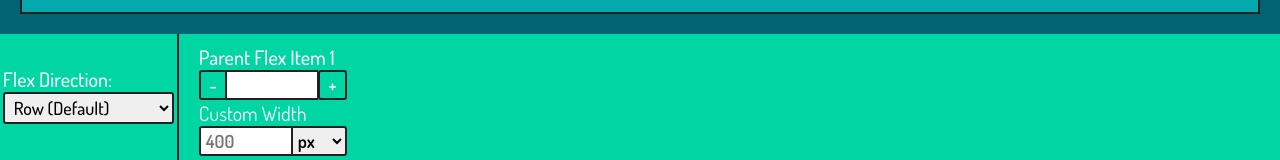
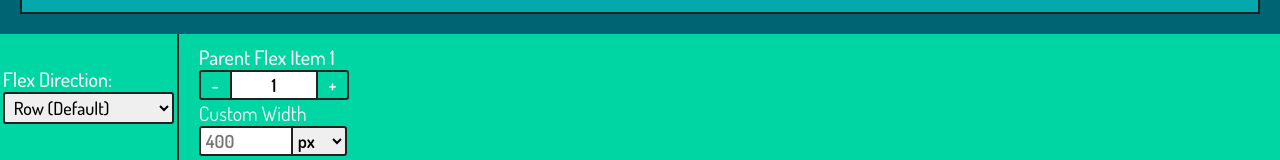
Before and after one commit to rabbitwerks/flexbox-util-playground, a Vue app: page /#/playground in a window 1280 px wide. Shown: the part 466-626 px from the top of the page. Built offline with nearby package versions, Linux system fonts and the light colour scheme.

Commit message:
renamed - flex-amount-group cmps and worked on refactor, set up 2way prop binding :sparkles:

```diff
--- a/src/components/playground/control-panel/flex-panel/CP__FlexInputPanel.vue
+++ b/src/components/playground/control-panel/flex-panel/CP__FlexInputPanel.vue
@@ -58,4 +58,7 @@ export default {
 .flex-input-panel {
   padding: .5rem 1rem;
 }
+.flex-item-group {
+  width: 7.5rem;
+}
 </style>
--- a/src/components/playground/control-panel/flex-panel/FP__FlexAmountGroup.vue
+++ b/src/components/playground/control-panel/flex-panel/FP__FlexAmountGroup.vue
@@ -14,8 +14,9 @@
         :decreaseFlexAmount="decreaseFlexAmount_STORE">
         </decrease-button>
 
-        <amount-display-input :parentIndex="parentIndex">
-        </amount-display-input>
+        <display-input-group
+          :parentIndex="parentIndex">
+        </display-input-group>
 
         <increase-button
           :parentIndex="parentIndex"
@@ -23,33 +24,24 @@
         </increase-button>
 
     </div>
-    <!-- <input
-      @input="setFlexAmount($event)"
-
-      v-model="newFlexAmount"
-      type="number"
-      name="flex-amount"
-      min="1"
-      max="20"> -->
   </div>
 </template>
 
 <script>
 import { mapState, mapActions } from 'vuex';
 
-import FA__AmountDisplayInput from './flex-amount-group/FA__AmountDisplay_Input';
+import FA__DisplayInputGroup from './flex-amount-group/flex-amount-display-input/FA__Display_Input_Group';
 import FA__DecreaseButton from './flex-amount-group/FA__DecreaseButton';
 import FA__IncreaseButton from './flex-amount-group/FA__IncreaseButton';
 
 export default {
   data () {
     return {
-      newFlexAmount: 1
     }
   },
   props: ['parentIndex'],
   components: {
-    'amount-display-input': FA__AmountDisplayInput,
+    'display-input-group': FA__DisplayInputGroup,
     'decrease-button': FA__DecreaseButton,
     'increase-button': FA__IncreaseButton
   },
@@ -60,14 +52,14 @@ export default {
   },
   methods: {
     ...mapActions(['decreaseFlexAmount_STORE','increaseFlexAmount_STORE', 'highlightParentItem_STORE']),
-    setFlexAmount($event) {
-      const payload = {
-        parentIndex: this.parentIndex,
-        value: $event.target.value,
-        isCustomWidth: false
-      };
-      this.setFlexAmount_STORE(payload);
-    },
+    // setFlexAmount($event) {
+    //   const payload = {
+    //     parentIndex: this.parentIndex,
+    //     value: $event.target.value,
+    //     isCustomWidth: false
+    //   };
+    //   this.setFlexAmount_STORE(payload);
+    // },
     highlightParentItem(setActive) {
       const payload = {
         parentIndex: this.parentIndex,
@@ -85,13 +77,8 @@ export default {
   display: block;
   font-weight: 500;
 }
-.flex-amount-group input {
-  width: 6.8rem;
-  padding: .1rem .25rem;
-  border: 2px solid var(--backgroundGrey);
-  border-radius: 3px;
-  font-family: 'Dosis', sans-serif;
-  font-size: .9rem;
-  font-weight: 600;
+.flex-amount-group--inner {
+  width: 100%;
 }
+
 </style>
--- a/src/components/playground/control-panel/flex-panel/flex-amount-group/FA__IncreaseButton.vue
+++ b/src/components/playground/control-panel/flex-panel/flex-amount-group/FA__IncreaseButton.vue
@@ -17,7 +17,10 @@ export default {
   width: auto;
   padding: .1rem .25rem;
   border: 2px solid var(--backgroundGrey);
+  border-left: 1px solid var(--backgroundGrey);
   border-radius: 3px;
+  border-top-left-radius: 0;
+  border-bottom-left-radius: 0;
   font-family: 'Dosis', sans-serif;
   font-size: .9rem;
   font-weight: 600;
--- /dev/null
+++ b/src/components/playground/control-panel/flex-panel/flex-amount-group/flex-amount-display-input/FADI__FlexAmount__Display.vue
@@ -0,0 +1,35 @@
+<template>
+  <div
+    @dblclick="changeDisplay"
+    class="amount-display--outer flex-4">
+    <span class="amount-display--inner">1</span>
+  </div>
+</template>
+
+<script>
+export default {
+  props: ['showDisplay'],
+  methods: {
+    changeDisplay () {
+      this.$emit('update:showDisplay', false)
+    }
+  }
+}
+</script>
+
+<style scoped>
+.amount-display--outer {
+  background-color: #fff;
+  padding: .1rem .25rem;
+  border-top: 2px solid var(--backgroundGrey);
+  border-bottom: 2px solid var(--backgroundGrey);
+  border-left: 1px solid var(--backgroundGrey);
+  border-right: 1px solid var(--backgroundGrey);
+  font-family: 'Dosis', sans-serif;
+  text-align: center;
+  font-size: .9rem;
+  font-weight: 600;
+  color: #000;
+}
+
+</style>
--- a/src/components/playground/control-panel/flex-panel/flex-amount-group/FA__AmountDisplay_Input.vue
+++ b/src/components/playground/control-panel/flex-panel/flex-amount-group/flex-amount-display-input/FADI__FlexAmount__Input.vue
@@ -1,28 +1,38 @@
 <template>
+
   <input
-  @keypress="validateNumber($event)"
-
+  @blur="checkAndSetFlexAmount($event)"
   v-model="newFlexAmount"
-  class="amount-display-input"
+  class="amount-display-input flex-4"
   type="number"
   name="flex-amount"
   >
 </template>
 
 <script>
+import { mapActions } from 'vuex';
+
 export default {
   data () {
     return {
-      newFlexAmount: '',
+      newFlexAmount: 1,
     }
   },
   methods: {
-    validateNumber($event) {
-      if($event.target.value >= 1 || $event.target.value <= 20) {
-        return $event.target.value
-      }
-      console.log('number not within range, range: 1 - 10')
+    ...mapActions(['setFlexAmount_STORE']),
+    changeDisplay () {
+      this.$emit('update:showDisplay', true)
+    },
+    checkAndSetFlexAmount ($event) {
+      const payload = {
+        //iscustomflexsize
+      };
+      this.setFlexAmount_STORE(this.newFlexAmount)
+      this.changeDisplay()
     }
+  },
+  mounted() {
+    this.$el.focus();
   }
 }
 </script>
@@ -37,7 +47,7 @@ input[type="number"] {
     -moz-appearance: textfield;
 }
 .amount-display-input {
-  width: 4rem;
+  width: inherit;
   padding: .1rem .25rem;
   border-top: 2px solid var(--backgroundGrey);
   border-bottom: 2px solid var(--backgroundGrey);
--- /dev/null
+++ b/src/components/playground/control-panel/flex-panel/flex-amount-group/flex-amount-display-input/FA__Display_Input_Group.vue
@@ -0,0 +1,36 @@
+<template>
+  <flex-amount--display
+    v-if="showDisplay"
+    :showDisplay="showDisplay"
+    v-on:update:showDisplay="showDisplay = $event">
+  </flex-amount--display>
+  <flex-amount--input
+    v-else
+    :showDisplay="showDisplay"
+    v-on:update:showDisplay="showDisplay = $event">
+  </flex-amount--input>
+</template>
+
+<script>
+import FADI__FlexAmount__Display from './FADI__FlexAmount__Display';
+import FADI__FlexAmount__Input from './FADI__FlexAmount__Input';
+
+export default {
+  data () {
+    return {
+      showDisplay: true,
+    }
+  },
+  components: {
+    'flex-amount--display': FADI__FlexAmount__Display,
+    'flex-amount--input': FADI__FlexAmount__Input,
+  },
+  mounted () {
+
+  }
+}
+</script>
+
+<style>
+
+</style>
```
